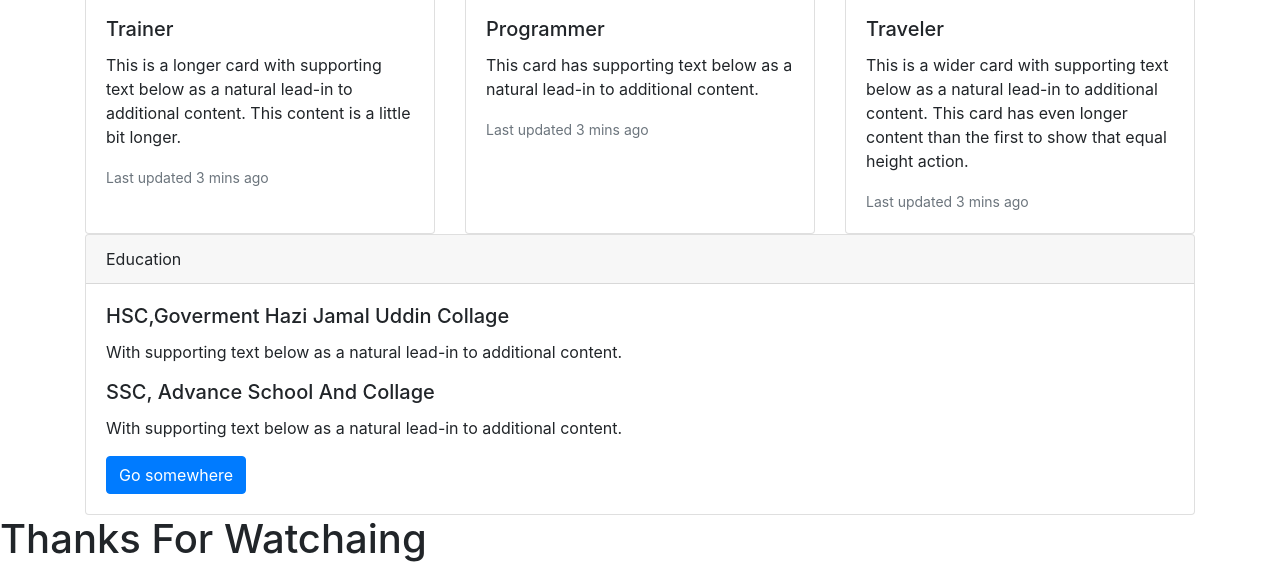
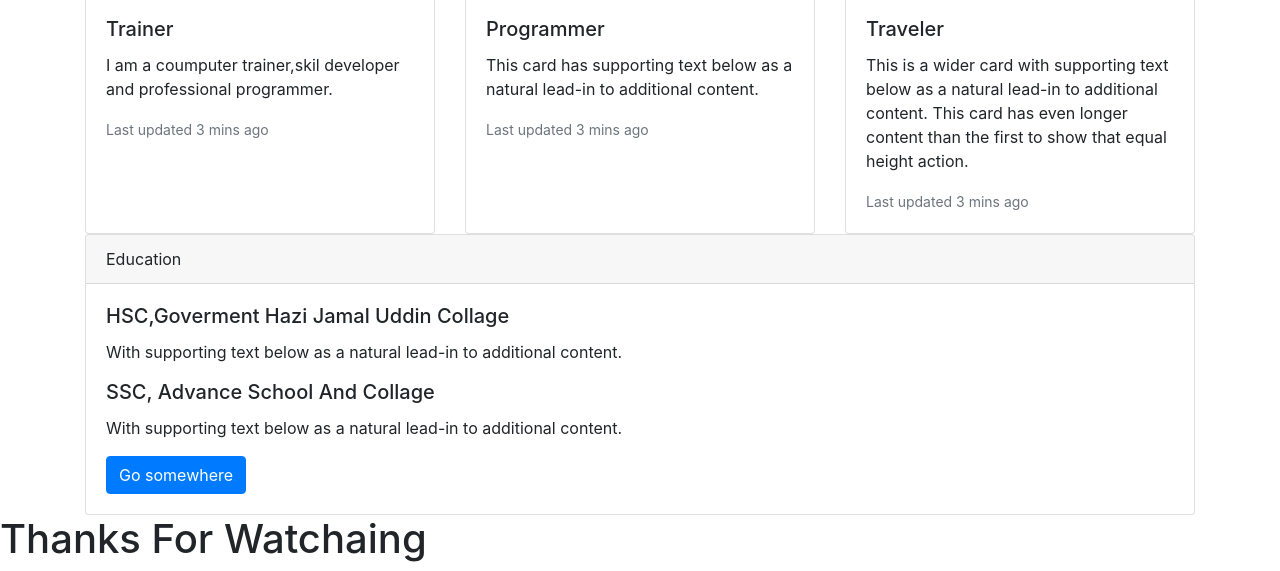
Before and after one commit to Momin-Talukder99/index, a plain HTML site: page index.html in a window 1280 px wide. Shown: the part 1755-2326 px from the top of the page. Drawn offline with nearby package versions, Linux system fonts and the light colour scheme.

Commit message:
Add files via upload

```diff
--- a/index.html
+++ b/index.html
@@ -76,7 +76,7 @@
     <img src="momin3.jpg" class="card-img-top" alt="...">
     <div class="card-body">
       <h5 class="card-title">Trainer</h5>
-      <p class="card-text">This is a longer card with supporting text below as a natural lead-in to additional content. This content is a little bit longer.</p>
+      <p class="card-text">I am a coumputer trainer,skil developer and professional programmer.</p>
       <p class="card-text"><small class="text-muted">Last updated 3 mins ago</small></p>
     </div>
   </div>
```
